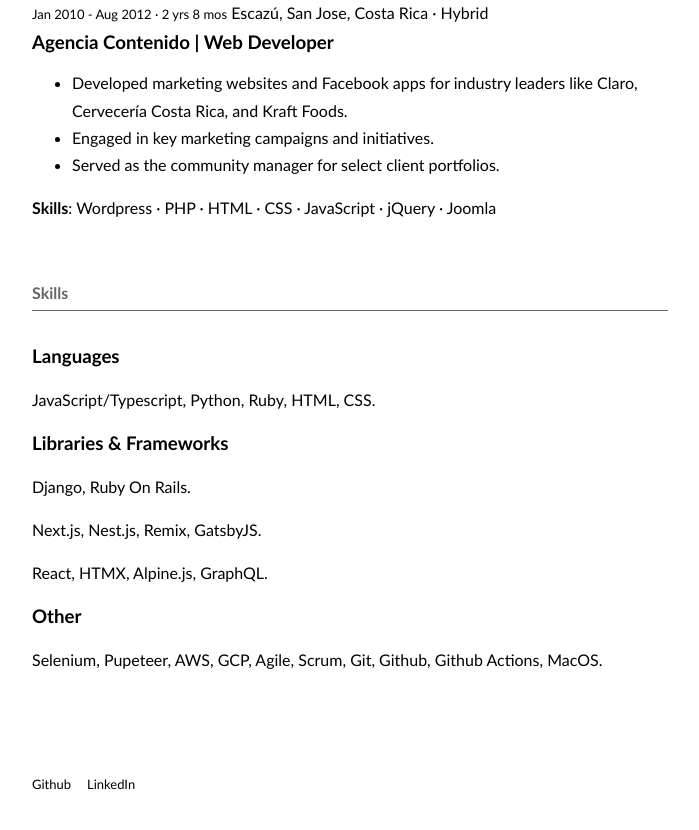
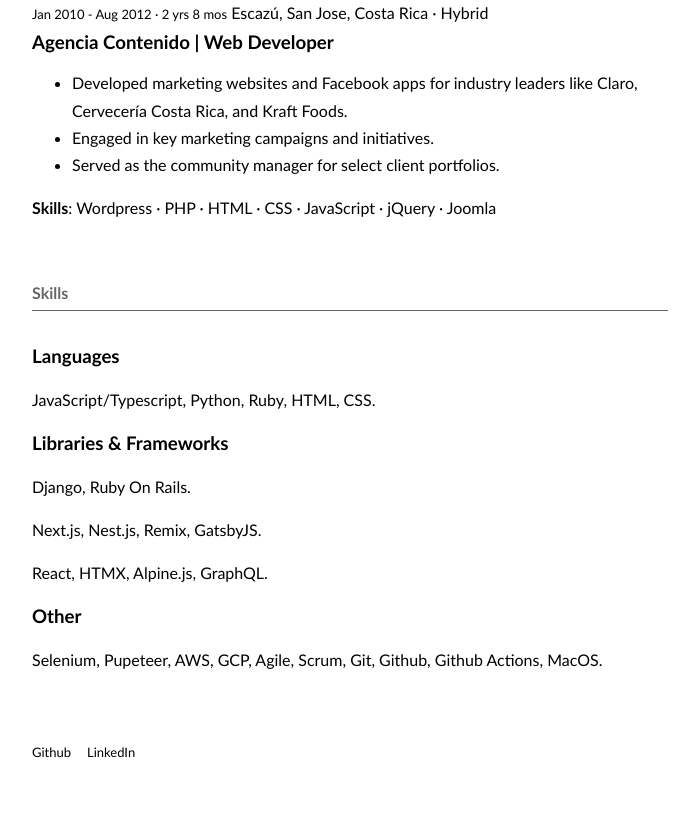
Before and after one commit to guayom/guayo.dev, an Eleventy site: page resume.html in a window 1280 px wide. Shown: the part 2904-3734 px from the top of the page, without its empty margins (290-989 px from the left). After the commit the page ends 3702 px from the top, so only its background shows below. Built offline with nearby package versions, Linux system fonts and the light colour scheme; Eleventy itself is replaced by a stand-in of ours; files that its build step writes are made by us from their sources.

Commit message:
reduce footer spacing

```diff
--- a/css/main.css
+++ b/css/main.css
@@ -214,7 +214,7 @@ nav {
 }
 
 footer {
-    padding: 2rem 0 1rem;
+    margin-bottom: 1rem;
 
     a {
         font-size: small;
```
